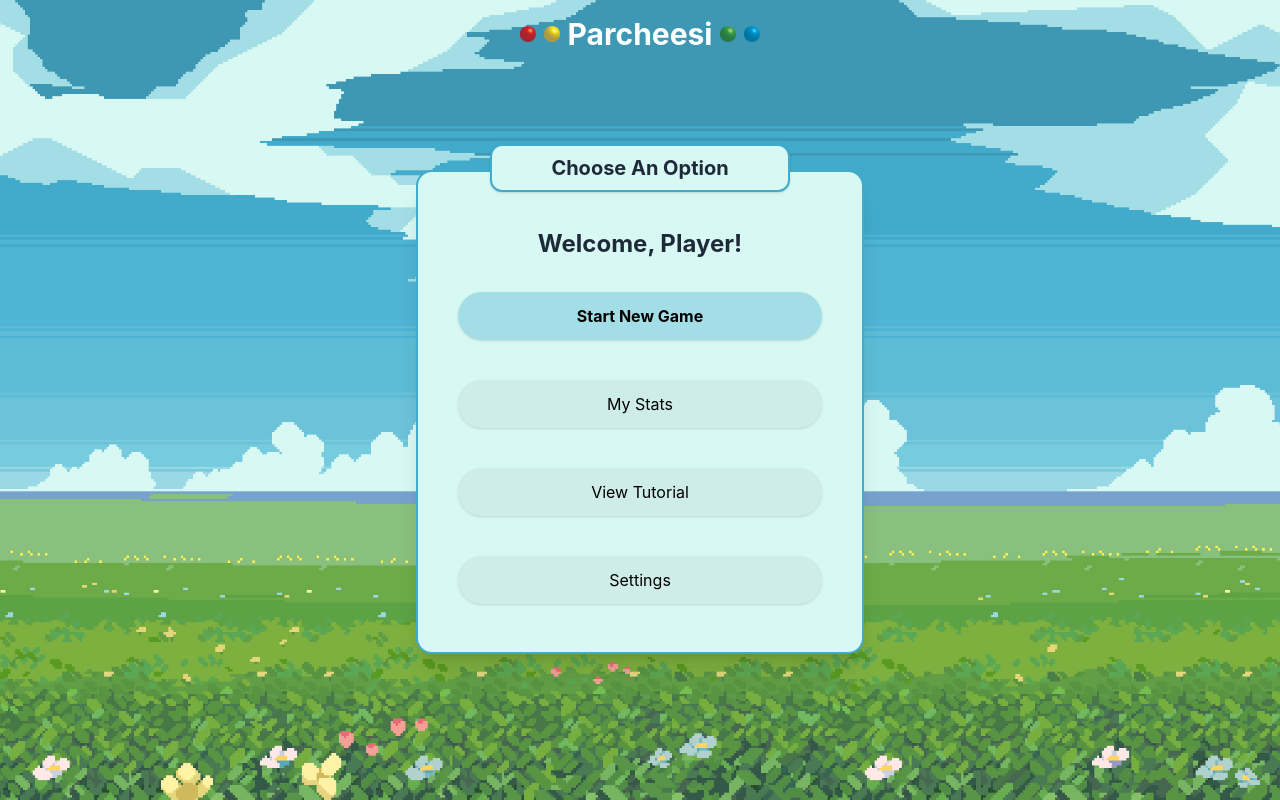
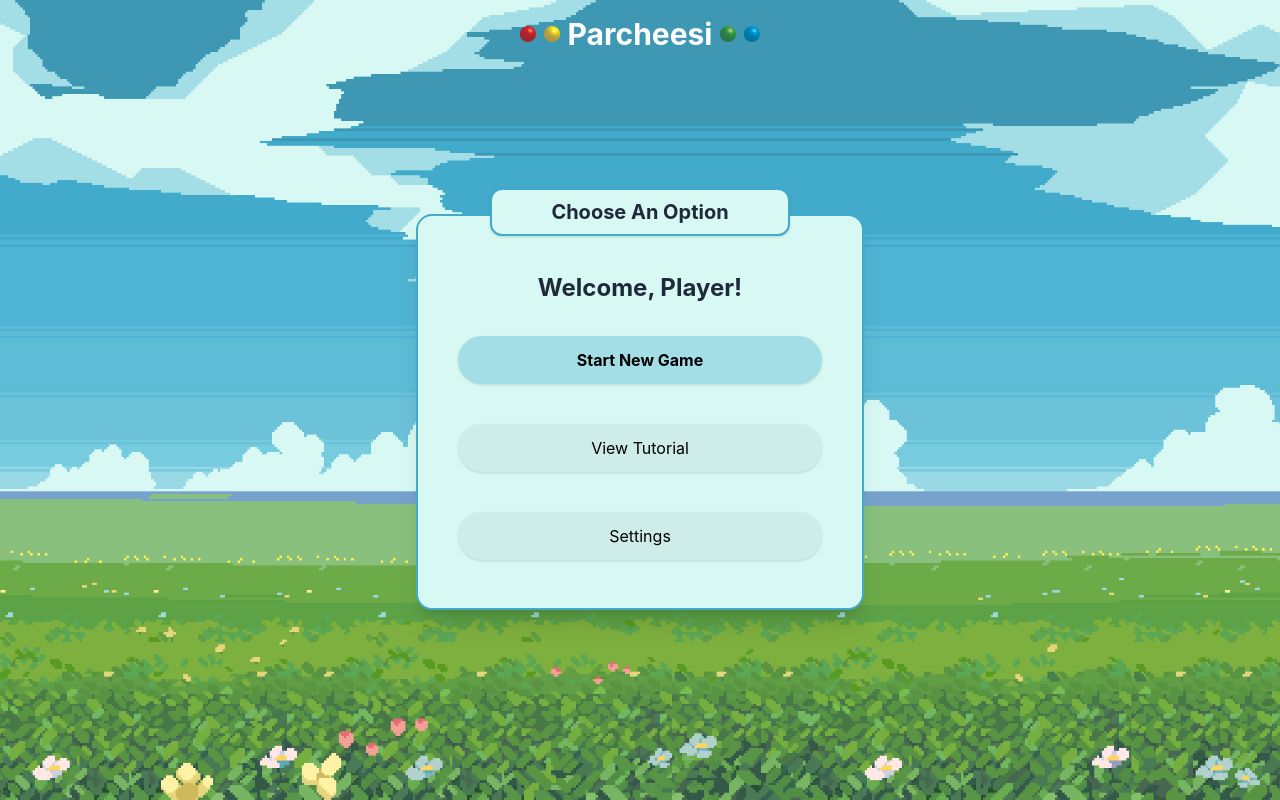
Before and after one commit to DerekH28/Parchisi-SWE-IV, a React (Vite) app: page /menu in a window 1280 px wide. Built offline with nearby package versions, Linux system fonts and the light colour scheme; no server answers.

Commit message:
Removed Stats

```diff
--- a/src/pages/MenuPG.jsx
+++ b/src/pages/MenuPG.jsx
@@ -43,14 +43,6 @@ const MenuPage = () => {
             >
               Start New Game
             </button>
-
-            <button
-              onClick={() => navigate("/stats")}
-              className="w-full px-4 py-3 bg-[#cfede8] text-black rounded-full hover:brightness-95 transition shadow-sm"
-            >
-              My Stats
-            </button>
-
             <button
               onClick={() => navigate("/tutorial")}
               className="w-full px-4 py-3 bg-[#cfede8] text-black rounded-full hover:brightness-95 transition shadow-sm"
```
